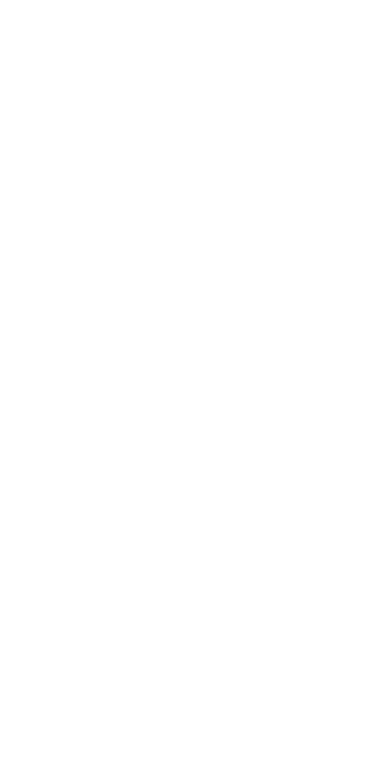
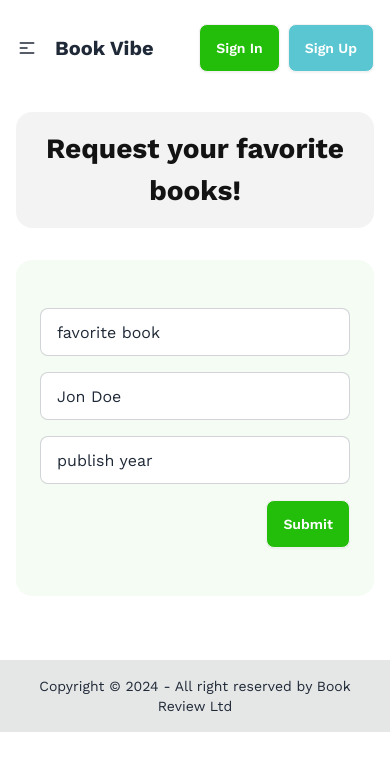
Before and after one commit to FaizAhamed2o1/BookReview, a React (Vite) app: page /requestBooks in a window 390 px wide. Before the commit this address had no page. Shown: the top 770 px of the page. Built offline with nearby package versions, Linux system fonts and the light colour scheme; a web font is replaced by a local one.

Commit message:
request books page done with responsive

```diff
--- a/src/components/Navbar/Navbar.jsx
+++ b/src/components/Navbar/Navbar.jsx
@@ -3,12 +3,12 @@ import { Link, NavLink } from "react-router-dom";
 const Navbar = () => {
   return (
     <div className="navbar bg-base-100 lg:my-12 px-0 mt-4 mb-8">
-      <div className="navbar-start">
+      <div className="navbar-start lg:w-[160px]">
         <div className="dropdown">
           <div
             tabIndex={0}
             role="button"
-            className="btn btn-ghost lg:hidden px-0"
+            className="btn btn-ghost lg-1100:hidden px-0"
           >
             <svg
               xmlns="http://www.w3.org/2000/svg"
@@ -62,6 +62,28 @@ const Navbar = () => {
             >
               <li className="md:text-lg px-2 py-1 text-base">Pages to Read</li>
             </NavLink>
+
+            <NavLink
+              to="/requestBooks"
+              className={({ isActive }) =>
+                isActive
+                  ? "border-l-4 border-customPrimaryGreen font-semibold text-customPrimaryGreen duration-200"
+                  : "duration-200"
+              }
+            >
+              <li className="md:text-lg px-2 py-1 text-base">Request Books</li>
+            </NavLink>
+
+            <NavLink
+              to="/aboutUs"
+              className={({ isActive }) =>
+                isActive
+                  ? "border-l-4 border-customPrimaryGreen font-semibold text-customPrimaryGreen duration-200"
+                  : "duration-200"
+              }
+            >
+              <li className="md:text-lg px-2 py-1 text-base">About Us</li>
+            </NavLink>
           </ul>
         </div>
 
@@ -73,8 +95,8 @@ const Navbar = () => {
         </Link>
       </div>
 
-      <div className="navbar-center lg:flex hidden">
-        <ul className="menu menu-horizontal gap-4 p-0">
+      <div className="navbar-center lg-1100:flex lg:flex-grow hidden">
+        <ul className="menu menu-horizontal lg:mx-auto p-0 pr-1">
           <NavLink
             to="/"
             className={({ isActive }) =>
@@ -83,7 +105,7 @@ const Navbar = () => {
                 : " flex items-center text-customGray08 border  border-transparent hover:bg-gray-200 rounded-lg duration-300"
             }
           >
-            <li className="md:text-lg px-5 py-4 text-base text-center">Home</li>
+            <li className="md:text-base p-4 text-base text-center">Home</li>
           </NavLink>
 
           <NavLink
@@ -94,7 +116,9 @@ const Navbar = () => {
                 : " flex items-center text-customGray08 border  border-transparent hover:bg-gray-200 rounded-lg duration-300"
             }
           >
-            <li className="md:text-lg px-5 py-4 text-base">Listed Books</li>
+            <li className="md:text-base p-4 text-base text-center">
+              Listed Books
+            </li>
           </NavLink>
 
           <NavLink
@@ -105,16 +129,43 @@ const Navbar = () => {
                 : " flex items-center text-customGray08 border  border-transparent hover:bg-gray-200 rounded-lg duration-300"
             }
           >
-            <li className="md:text-lg px-5 py-4 text-base">Pages to Read</li>
+            <li className="md:text-base p-4 text-base text-center">
+              Pages to Read
+            </li>
+          </NavLink>
+
+          <NavLink
+            to="/requestBooks"
+            className={({ isActive }) =>
+              isActive
+                ? " flex items-center border rounded-lg duration-300 border-customPrimaryGreen font-semibold text text-customPrimaryGreen"
+                : " flex items-center text-customGray08 border  border-transparent hover:bg-gray-200 rounded-lg duration-300"
+            }
+          >
+            <li className="md:text-base p-4 text-base text-center">
+              Request Books
+            </li>
+          </NavLink>
+
+          <NavLink
+            to="/aboutUs"
+            className={({ isActive }) =>
+              isActive
+                ? " flex items-center border rounded-lg duration-300 border-customPrimaryGreen font-semibold text text-customPrimaryGreen"
+                : " flex items-center text-customGray08 border  border-transparent hover:bg-gray-200 rounded-lg duration-300"
+            }
+          >
+            <li className="md:text-base p-4 text-base text-center">About Us</li>
           </NavLink>
         </ul>
       </div>
-      <div className="navbar-end md:gap-4 gap-2">
-        <button className="btn md:py-4 md:px-7 md:text-lg bg-customPrimaryGreen h-fit hover:bg-green-500 sm:text-base text-sm font-semibold text-white outline-none">
+
+      <div className="navbar-end md:gap-4 lg:w-fit gap-2">
+        <button className="btn md:py-4 md:px-5 md:text-lg bg-customPrimaryGreen h-fit hover:bg-green-500 sm:text-base text-sm font-semibold text-white outline-none">
           Sign In
         </button>
 
-        <button className="btn md:py-4 md:px-7 md:text-lg bg-customSecondaryBlue h-fit hover:bg-blue-300 sm:text-base text-sm font-semibold text-white outline-none">
+        <button className="btn md:py-4 md:px-5 md:text-lg bg-customSecondaryBlue h-fit hover:bg-blue-300 sm:text-base text-sm font-semibold text-white outline-none">
           Sign Up
         </button>
       </div>
--- a/src/main.jsx
+++ b/src/main.jsx
@@ -9,8 +9,11 @@ import PagesToRead from "./pages/PagesToRead/PagesToRead.jsx";
 import Error from "./pages/Error/Error.jsx";
 import BooksDataContextProvider from "./context/BooksDataContext/BooksDataContextProvider.jsx";
 import BookDetails from "./pages/BookDetails/BookDetails.jsx";
+import RequestBooks from "./pages/RequestBooks/RequestBooks.jsx";
+import AboutUs from "./pages/AboutUs/AboutUs.jsx";
 
-const router = createBrowserRouter([
+const router = createBrowserRouter(
+  [
     {
       path: "/",
       element: <Root></Root>,
@@ -33,14 +36,38 @@ const router = createBrowserRouter([
           path: "/bookDetails",
           element: <BookDetails></BookDetails>,
         },
+        {
+          path: "/requestBooks",
+          element: <RequestBooks></RequestBooks>,
+        },
+        {
+          path: "/aboutUs",
+          element: <AboutUs></AboutUs>,
+        },
       ],
     },
-]);
+  ],
+  // To make the warnings go away
+  {
+    future: {
+      v7_relativeSplatPath: true,
+      v7_fetcherPersist: true,
+      v7_normalizeFormMethod: true,
+      v7_partialHydration: true,
+      v7_skipActionErrorRevalidation: true,
+    },
+  }
+);
 
 createRoot(document.getElementById("root")).render(
   <StrictMode>
     <BooksDataContextProvider>
-      <RouterProvider router={router}></RouterProvider>
+      <RouterProvider
+        router={router}
+        // Extra fields to make the warning go away but 1 still exists
+        hydrateFallback={<Root></Root>}
+        future={{ v7_startTransition: true }}
+      ></RouterProvider>
     </BooksDataContextProvider>
   </StrictMode>
 );
--- /dev/null
+++ b/src/pages/AboutUs/AboutUs.jsx
@@ -0,0 +1,5 @@
+const AboutUs = () => {
+  return <div></div>;
+};
+
+export default AboutUs;
--- /dev/null
+++ b/src/pages/RequestBooks/RequestBooks.jsx
@@ -0,0 +1,74 @@
+import { useState } from "react";
+
+import { successToast } from "../../utils/toasts";
+
+const RequestBooks = () => {
+  const [bookName, setBookName] = useState("favorite book");
+  const [authorName, setAuthorName] = useState("Jon Doe");
+  const [publishDate, setPublishDate] = useState("publish year");
+
+  const handleSubmit = (e) => {
+    e.preventDefault();
+
+    successToast(
+      "Thank you for your request❤️. We will notify you as soon as the book is available."
+    );
+  };
+
+  const handleBookNameChange = (e) => setBookName(e.target.value);
+  const handleAuthorNameChange = (e) => setAuthorName(e.target.value);
+  const handlePublishDateChange = (e) => setPublishDate(e.target.value);
+
+  return (
+    <div>
+      <h1 className="text-[1.75rem] font-bold text-customBlack py-4 sm:py-8 text-center rounded-2xl bg-[#1313130c] mb-8">
+        Request your favorite books!
+      </h1>
+
+      <div className=" px-6 py-12 bg-[#23be0a0c] rounded-2xl md:mb-24 mb-16">
+        <form
+          action=""
+          onSubmit={handleSubmit}
+          className="max-w-lg mx-auto space-y-4"
+        >
+          <input
+            type="text"
+            placeholder="Book name"
+            name="bookName"
+            className="input input-bordered w-full"
+            value={bookName}
+            onChange={handleBookNameChange}
+          />
+
+          <input
+            type="text"
+            placeholder="Author name"
+            name="authorName"
+            className="input input-bordered w-full"
+            value={authorName}
+            onChange={handleAuthorNameChange}
+          />
+
+          <input
+            type="text"
+            placeholder="Publish Date"
+            name="publishDate"
+            className="input input-bordered w-full"
+            value={publishDate}
+            onChange={handlePublishDateChange}
+          />
+
+          <div className="text-end">
+            <input
+              type="submit"
+              value="Submit"
+              className="btn md:py-4 md:px-5 md:text-lg bg-customPrimaryGreen h-fit hover:bg-green-500 sm:text-base text-sm font-semibold text-white outline-none"
+            />
+          </div>
+        </form>
+      </div>
+    </div>
+  );
+};
+
+export default RequestBooks;
--- a/tailwind.config.js
+++ b/tailwind.config.js
@@ -2,6 +2,10 @@
 export default {
   content: ["./index.html", "./src/**/*.{js,ts,jsx,tsx}"],
   theme: {
+    screens: {
+      "lg-1100": "1100px",
+    },
+
     extend: {
       colors: {
         customBlack: "#131313",
```
Lines whose indentation alone changed are shown as unchanged.
